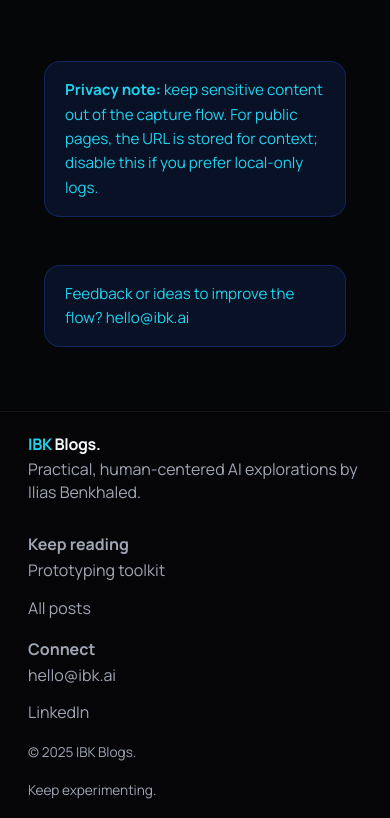
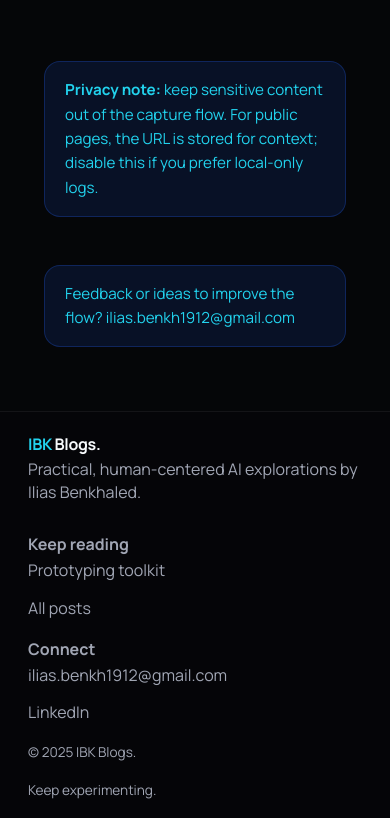
Before and after one commit to Ib191/ibk-portfolio, a website: page blog/lingualift.html in a window 390 px wide. Shown: the part 2788-3606 px from the top of the page. Drawn offline with Linux system fonts and the light colour scheme.

```diff
--- a/blog/lingualift.html
+++ b/blog/lingualift.html
@@ -139,7 +139,7 @@
 
           <!-- CTA -->
           <footer class="alert">
-            Feedback or ideas to improve the flow? <a href="mailto:hello@ibk.ai">hello@ibk.ai</a>
+            Feedback or ideas to improve the flow? <a href="mailto:ilias.benkh1912@gmail.com">ilias.benkh1912@gmail.com</a>
           </footer>
         </div>
       </article>
@@ -162,7 +162,7 @@
         <div class="footer-col">
           <strong>Connect</strong>
           <div class="footer-nav">
-            <a href="mailto:hello@ibk.ai">hello@ibk.ai</a>
+            <a href="mailto:ilias.benkh1912@gmail.com">ilias.benkh1912@gmail.com</a>
             <a
               href="https://www.linkedin.com/in/ilias-benkhaled/"
               target="_blank"
```
